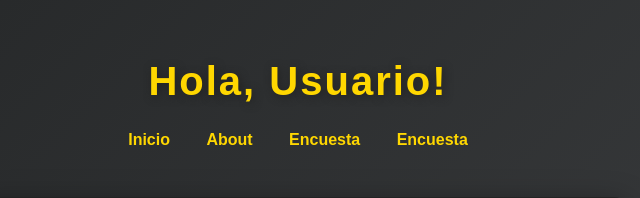
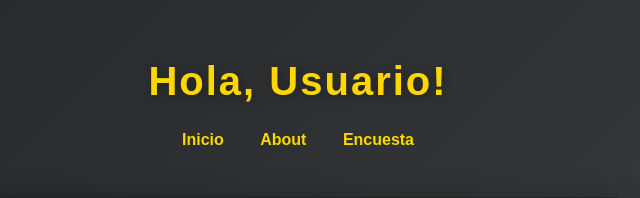
Before and after one commit to HillkirkLautaro/flaskR, a Flask app: page / in a window 1280 px wide. Shown: the top 198 px of the page, without its empty margins (342-982 px from the left). Run offline with Flask 2, Linux system fonts and the light colour scheme.

Commit message:
Update index.html

```diff
--- a/api/templates/index.html
+++ b/api/templates/index.html
@@ -13,7 +13,6 @@
       <a href="{{ url_for('main.index') }}">Inicio</a>
       <a href="{{ url_for('main.about') }}">About</a>
       <a href="{{ url_for('main.encuesta') }}">Encuesta</a>
-      <a href="{{ url_for('encuesta') }}">Encuesta</a>
     </nav>
   </header>
   <div class="main-content">
```
